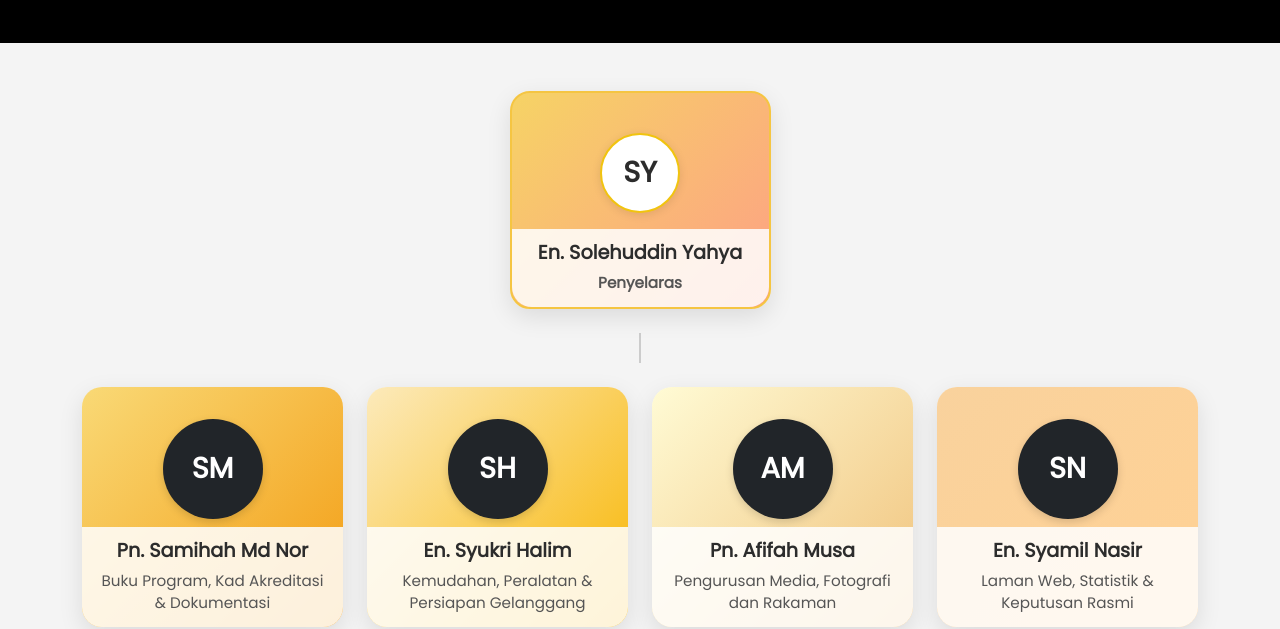
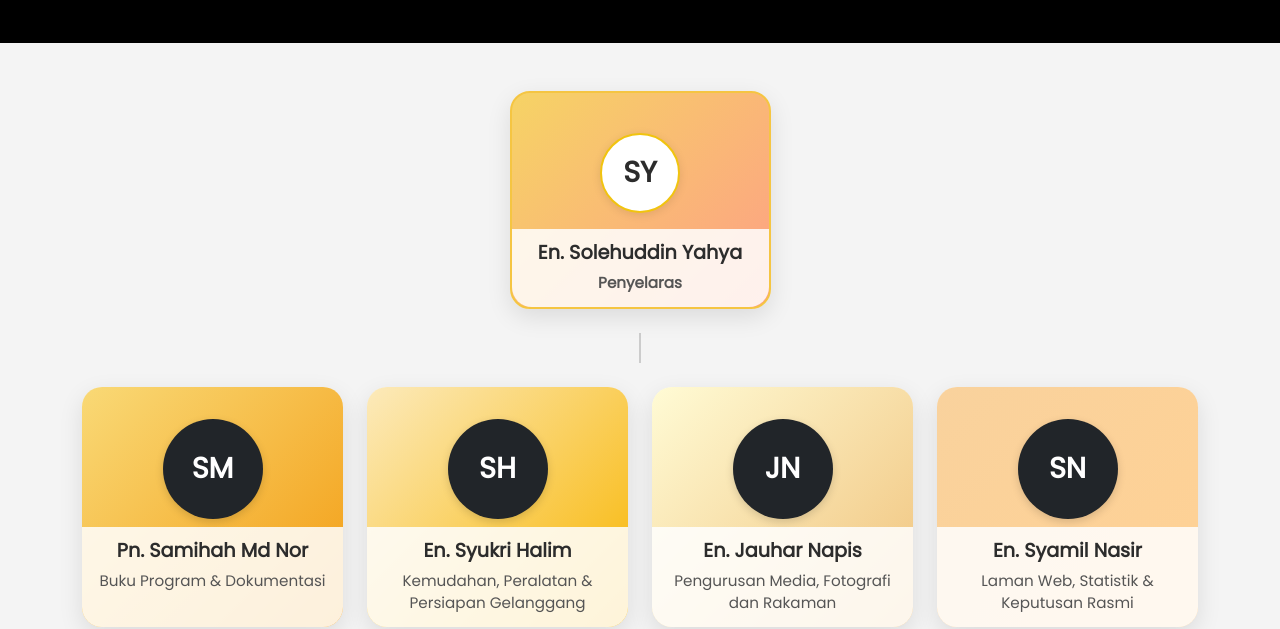
Before and after one commit to sportsync48/nosp25, a plain HTML site: page secretariat.html in a window 1280 px wide. Shown: the part 184-813 px from the top of the page. Drawn offline with nearby package versions, Linux system fonts and the light colour scheme.

Commit message:
Update secretariat.html

```diff
--- a/secretariat.html
+++ b/secretariat.html
@@ -196,7 +196,7 @@
       <div class="initial-circle bg-dark">SM</div>
       <div class="card-body">
         <h5 class="card-title">Pn. Samihah Md Nor</h5>
-        <p class="card-text">Buku Program, Kad Akreditasi & Dokumentasi</p>
+        <p class="card-text">Buku Program & Dokumentasi</p>
       </div>
     </div>
   </div>
@@ -211,9 +211,9 @@
   </div>
   <div class="col-lg-3 col-md-4 col-sm-6 col-12 mb-4 d-flex" data-aos="fade-up">
     <div class="card text-center bg-green h-100 w-100">
-      <div class="initial-circle bg-dark">AM</div>
+      <div class="initial-circle bg-dark">JN</div>
       <div class="card-body">
-        <h5 class="card-title">Pn. Afifah Musa</h5>
+        <h5 class="card-title">En. Jauhar Napis</h5>
         <p class="card-text">Pengurusan Media, Fotografi dan Rakaman</p>
       </div>
     </div>
```
